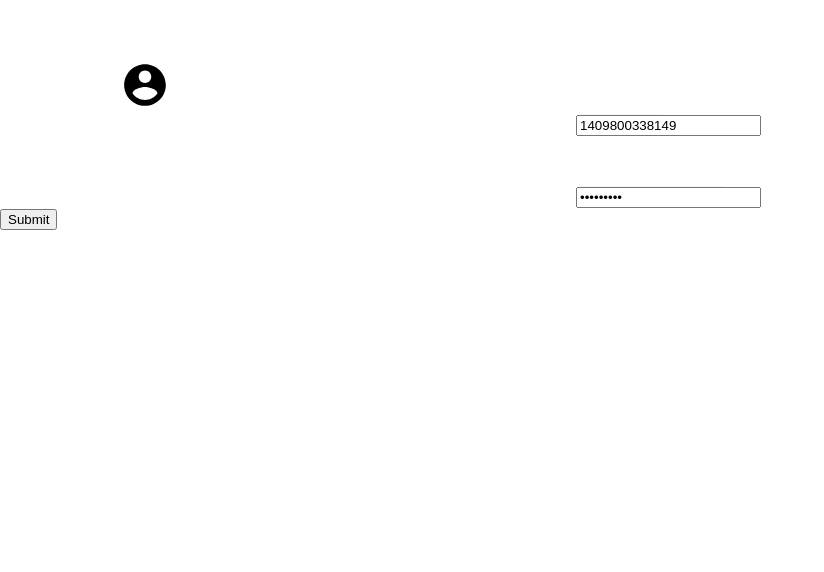
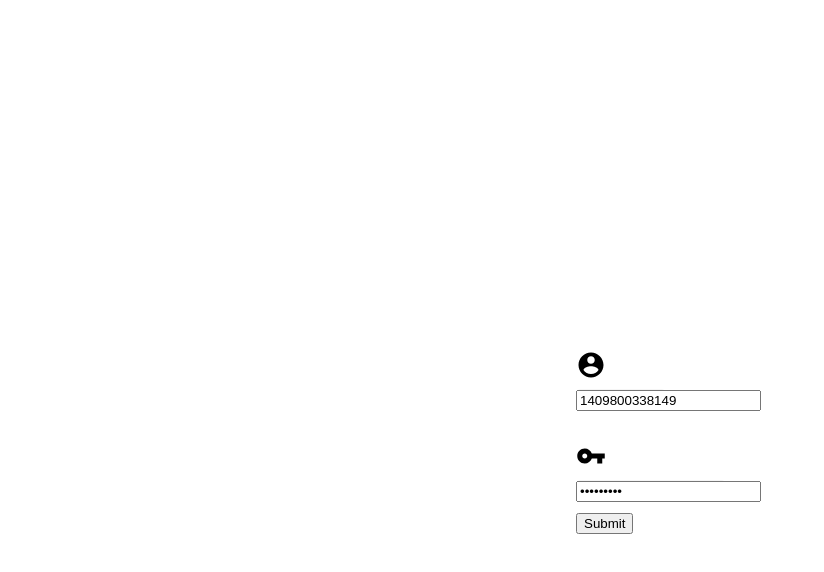
Before and after one commit to Nontakon/Web4f, a React (Create React App) app: page / in a window 1280 px wide. Shown: the top 572 px of the page, without its empty margins (0-824 px from the left). Built offline with nearby package versions, Linux system fonts and the light colour scheme.

Commit message:
position align center

```diff
--- a/src/component/LoginFrom.tsx
+++ b/src/component/LoginFrom.tsx
@@ -9,18 +9,24 @@ import styles from '../css_style/inputStyle.module.css';
 import { AccessAlarm, ThreeDRotation } from '@material-ui/icons';
 import AccountCircleIcon from '@material-ui/icons/AccountCircle';
 import { makeStyles } from '@material-ui/core/styles';
+import VpnKeyIcon from '@material-ui/icons/VpnKey';
+import Button from '@material-ui/core/Button';
 
 
 export default function LoginFrom() {
 
   const useStyles = makeStyles({
     root: {
-      border: 0,
-      borderRadius: 3,
-      height: 50,
-      width: 50,
-      marginLeft: 120,
-      marginTop: 60
+      height: 30,
+      width: 30,
+      marginLeft: "45%",
+      marginTop: 350
+    },
+    root2: {
+      height: 30,
+      width: 30,
+      marginLeft: "45%",
+      marginTop: 30
     },
   });
 
@@ -76,6 +82,7 @@ export default function LoginFrom() {
 
       />
       </div>
+      <VpnKeyIcon className={classes.root2}/>
       <div className={styles.passwordinputstyles}>
       <input
         type="password"
@@ -85,7 +92,9 @@ export default function LoginFrom() {
 
       />
       </div>
+      <div className={styles.inputbutton}>
       <input type="submit" />
+      </div>
     </form>
     </nav>
 
--- a/src/css_style/inputStyle.module.css
+++ b/src/css_style/inputStyle.module.css
@@ -5,7 +5,7 @@ body {
     color: black;
     background-color: whitesmoke;
     border-radius: 5px;
-    top: 300px;
+    margin-top: 5px;
     margin-left: 45%;
     width: 90px;
 }
@@ -13,7 +13,12 @@ body {
     color: black;
     background-color: whitesmoke;
     border-radius: 5px;
-    margin-top: 50px;
+    margin-top: 5px;
     width: 150px;
     margin-left: 45%;
 }
+.inputbutton{
+    margin-top: 10px;
+    margin-left: 45%;
+    border-radius: 10px;
+}
```
